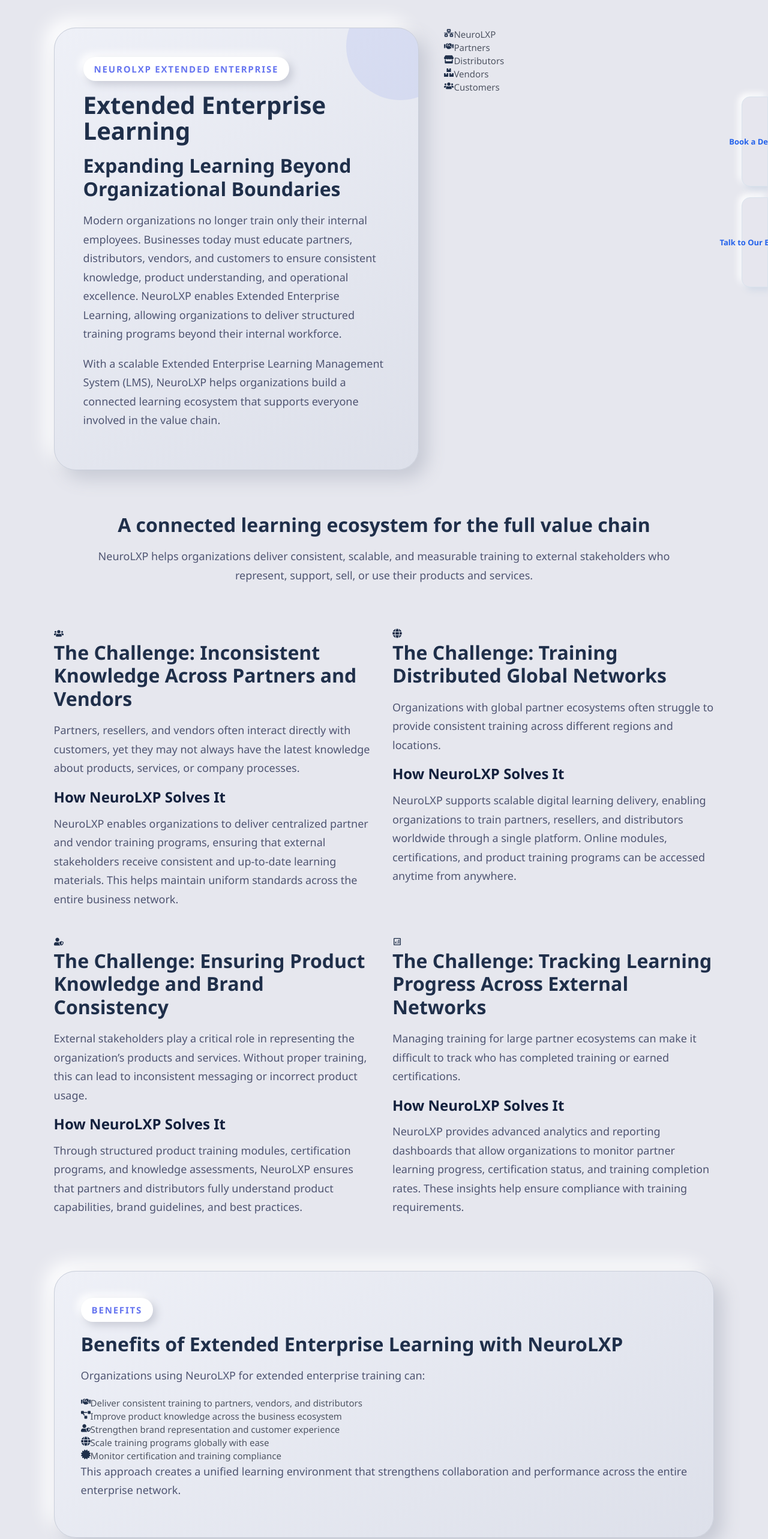
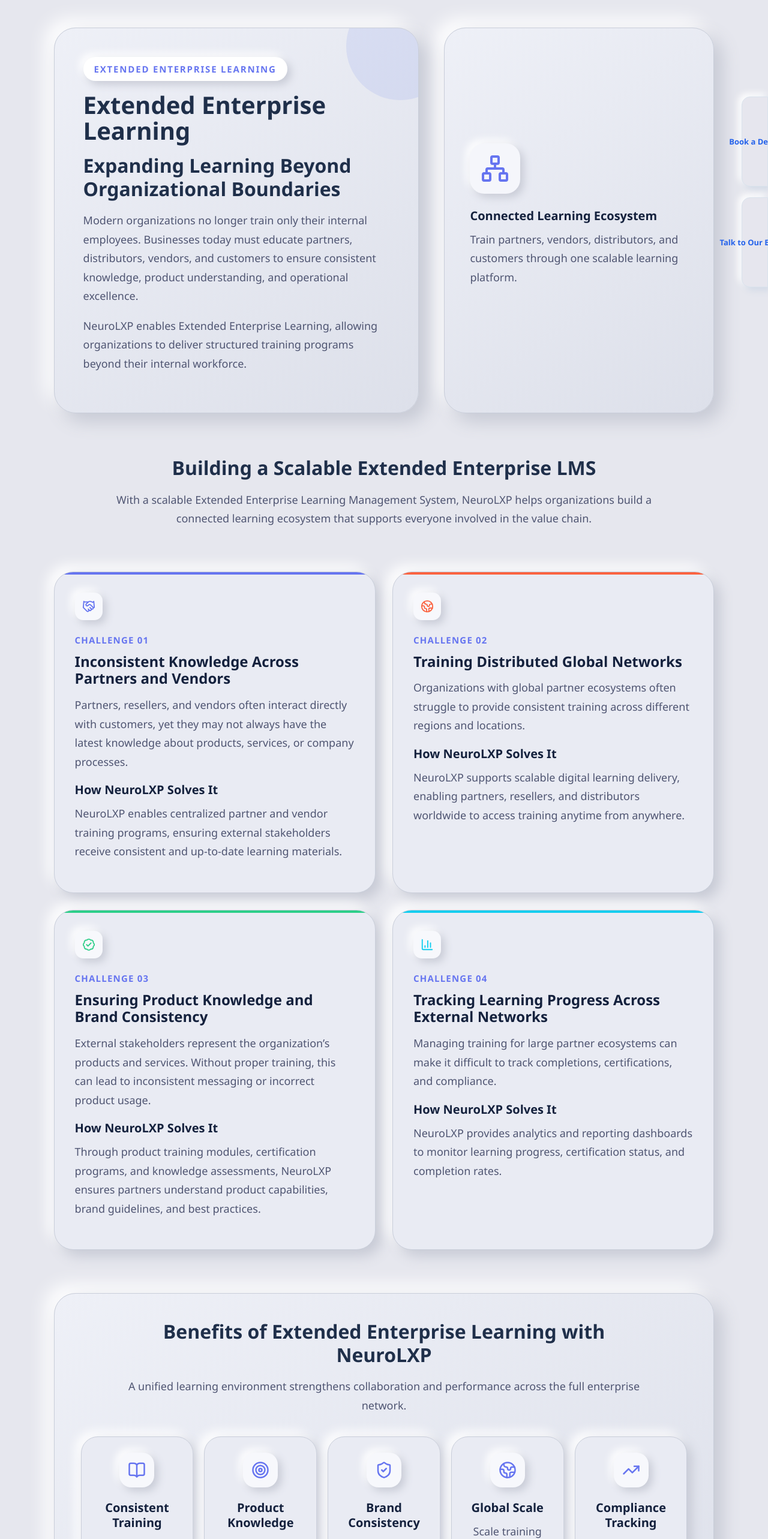
Before and after one commit to PRGEEQGlobalSolutionsPrivateLIT/LMS-Main-Pro, a Next.js app in the folder apps/learner-web/: page /Extended-Enterprise in a window 1280 px wide. Shown: the part 80-2646 px from the top of the page at 60% size. Built offline with nearby package versions, Linux system fonts and the light colour scheme.

Commit message:
Update page.tsx

```diff
--- a/apps/learner-web/app/Extended-Enterprise/page.tsx
+++ b/apps/learner-web/app/Extended-Enterprise/page.tsx
@@ -1,228 +1,187 @@
 import {
-  FaNetworkWired,
-  FaUsers,
-  FaGlobe,
-  FaHandshake,
-  FaCertificate,
-  FaChartLine,
-  FaBoxes,
-  FaStore,
-  FaUserShield,
-  FaProjectDiagram,
-} from "react-icons/fa";
-import { MdOutlineAnalytics, MdOutlineSchool } from "react-icons/md";
+  Network,
+  Users,
+  Globe2,
+  BadgeCheck,
+  BarChart3,
+  Handshake,
+  BookOpen,
+  Target,
+  ShieldCheck,
+  TrendingUp,
+  ArrowRight,
+} from "lucide-react";
 import "./ExtendedEnterpriseLearning.css";
 
-export default function Page() {
+export default function ExtendedEnterpriseLearning() {
   return (
     <main className="enterprise-page">
       <section className="enterprise-hero">
         <div className="enterprise-hero-content">
-          <span className="enterprise-badge">NeuroLXP Extended Enterprise</span>
-
+          <span className="enterprise-badge">Extended Enterprise Learning</span>
           <h1>Extended Enterprise Learning</h1>
-
           <h2>Expanding Learning Beyond Organizational Boundaries</h2>
-
           <p>
             Modern organizations no longer train only their internal employees.
             Businesses today must educate partners, distributors, vendors, and
             customers to ensure consistent knowledge, product understanding, and
-            operational excellence. NeuroLXP enables Extended Enterprise
-            Learning, allowing organizations to deliver structured training
-            programs beyond their internal workforce.
+            operational excellence.
           </p>
-
           <p>
-            With a scalable Extended Enterprise Learning Management System
-            (LMS), NeuroLXP helps organizations build a connected learning
-            ecosystem that supports everyone involved in the value chain.
+            NeuroLXP enables Extended Enterprise Learning, allowing organizations
+            to deliver structured training programs beyond their internal
+            workforce.
           </p>
         </div>
 
-        <div className="enterprise-visual">
-          <div className="network-center">
-            <FaNetworkWired />
-            <span>NeuroLXP</span>
-          </div>
-
-          <div className="network-items">
-            <div>
-              <FaHandshake />
-              <span>Partners</span>
-            </div>
-            <div>
-              <FaStore />
-              <span>Distributors</span>
-            </div>
-            <div>
-              <FaBoxes />
-              <span>Vendors</span>
-            </div>
-            <div>
-              <FaUsers />
-              <span>Customers</span>
-            </div>
-          </div>
+        <div className="enterprise-hero-panel">
+          <Network />
+          <h4>Connected Learning Ecosystem</h4>
+          <p>
+            Train partners, vendors, distributors, and customers through one
+            scalable learning platform.
+          </p>
         </div>
       </section>
 
       <section className="enterprise-intro">
-        <h2>A connected learning ecosystem for the full value chain</h2>
+        <h2>Building a Scalable Extended Enterprise LMS</h2>
         <p>
-          NeuroLXP helps organizations deliver consistent, scalable, and
-          measurable training to external stakeholders who represent, support,
-          sell, or use their products and services.
+          With a scalable Extended Enterprise Learning Management System,
+          NeuroLXP helps organizations build a connected learning ecosystem that
+          supports everyone involved in the value chain.
         </p>
       </section>
 
       <section className="enterprise-challenges">
-        <article className="enterprise-row">
-          <div className="enterprise-icon">
-            <FaUsers />
+        <article className="enterprise-card">
+          <div className="enterprise-card-icon">
+            <Handshake />
           </div>
-
           <div>
-            <h2>The Challenge: Inconsistent Knowledge Across Partners and Vendors</h2>
+            <span>Challenge 01</span>
+            <h3>Inconsistent Knowledge Across Partners and Vendors</h3>
             <p>
               Partners, resellers, and vendors often interact directly with
               customers, yet they may not always have the latest knowledge about
               products, services, or company processes.
             </p>
-
-            <h3>How NeuroLXP Solves It</h3>
+            <h4>How NeuroLXP Solves It</h4>
             <p>
-              NeuroLXP enables organizations to deliver centralized partner and
-              vendor training programs, ensuring that external stakeholders
-              receive consistent and up-to-date learning materials. This helps
-              maintain uniform standards across the entire business network.
+              NeuroLXP enables centralized partner and vendor training programs,
+              ensuring external stakeholders receive consistent and up-to-date
+              learning materials.
             </p>
           </div>
         </article>
 
-        <article className="enterprise-row">
-          <div className="enterprise-icon">
-            <FaGlobe />
+        <article className="enterprise-card">
+          <div className="enterprise-card-icon">
+            <Globe2 />
           </div>
-
           <div>
-            <h2>The Challenge: Training Distributed Global Networks</h2>
+            <span>Challenge 02</span>
+            <h3>Training Distributed Global Networks</h3>
             <p>
               Organizations with global partner ecosystems often struggle to
               provide consistent training across different regions and locations.
             </p>
-
-            <h3>How NeuroLXP Solves It</h3>
+            <h4>How NeuroLXP Solves It</h4>
             <p>
               NeuroLXP supports scalable digital learning delivery, enabling
-              organizations to train partners, resellers, and distributors
-              worldwide through a single platform. Online modules,
-              certifications, and product training programs can be accessed
+              partners, resellers, and distributors worldwide to access training
               anytime from anywhere.
             </p>
           </div>
         </article>
 
-        <article className="enterprise-row">
-          <div className="enterprise-icon">
-            <FaUserShield />
+        <article className="enterprise-card">
+          <div className="enterprise-card-icon">
+            <BadgeCheck />
           </div>
-
           <div>
-            <h2>The Challenge: Ensuring Product Knowledge and Brand Consistency</h2>
+            <span>Challenge 03</span>
+            <h3>Ensuring Product Knowledge and Brand Consistency</h3>
             <p>
-              External stakeholders play a critical role in representing the
-              organization’s products and services. Without proper training, this
-              can lead to inconsistent messaging or incorrect product usage.
+              External stakeholders represent the organization’s products and
+              services. Without proper training, this can lead to inconsistent
+              messaging or incorrect product usage.
             </p>
-
-            <h3>How NeuroLXP Solves It</h3>
+            <h4>How NeuroLXP Solves It</h4>
             <p>
-              Through structured product training modules, certification
-              programs, and knowledge assessments, NeuroLXP ensures that
-              partners and distributors fully understand product capabilities,
-              brand guidelines, and best practices.
+              Through product training modules, certification programs, and
+              knowledge assessments, NeuroLXP ensures partners understand product
+              capabilities, brand guidelines, and best practices.
             </p>
           </div>
         </article>
 
-        <article className="enterprise-row">
-          <div className="enterprise-icon">
-            <MdOutlineAnalytics />
+        <article className="enterprise-card">
+          <div className="enterprise-card-icon">
+            <BarChart3 />
           </div>
-
           <div>
-            <h2>The Challenge: Tracking Learning Progress Across External Networks</h2>
+            <span>Challenge 04</span>
+            <h3>Tracking Learning Progress Across External Networks</h3>
             <p>
               Managing training for large partner ecosystems can make it
-              difficult to track who has completed training or earned
-              certifications.
+              difficult to track completions, certifications, and compliance.
             </p>
-
-            <h3>How NeuroLXP Solves It</h3>
+            <h4>How NeuroLXP Solves It</h4>
             <p>
-              NeuroLXP provides advanced analytics and reporting dashboards that
-              allow organizations to monitor partner learning progress,
-              certification status, and training completion rates. These insights
-              help ensure compliance with training requirements.
+              NeuroLXP provides analytics and reporting dashboards to monitor
+              learning progress, certification status, and completion rates.
             </p>
           </div>
         </article>
       </section>
 
       <section className="enterprise-benefits">
-        <div className="benefits-heading">
-          <span className="enterprise-badge">Benefits</span>
+        <div className="enterprise-section-heading">
           <h2>Benefits of Extended Enterprise Learning with NeuroLXP</h2>
           <p>
-            Organizations using NeuroLXP for extended enterprise training can:
+            A unified learning environment strengthens collaboration and
+            performance across the full enterprise network.
           </p>
         </div>
 
-        <div className="benefits-grid">
+        <div className="enterprise-benefits-grid">
           <div>
-            <FaHandshake />
-            <span>Deliver consistent training to partners, vendors, and distributors</span>
+            <BookOpen />
+            <h4>Consistent Training</h4>
+            <p>Deliver consistent training to partners, vendors, and distributors.</p>
           </div>
 
           <div>
-            <FaProjectDiagram />
-            <span>Improve product knowledge across the business ecosystem</span>
+            <Target />
+            <h4>Product Knowledge</h4>
+            <p>Improve product knowledge across the business ecosystem.</p>
           </div>
 
           <div>
-            <FaUserShield />
-            <span>Strengthen brand representation and customer experience</span>
+            <ShieldCheck />
+            <h4>Brand Consistency</h4>
+            <p>Strengthen brand representation and customer experience.</p>
           </div>
 
           <div>
-            <FaGlobe />
-            <span>Scale training programs globally with ease</span>
+            <Globe2 />
+            <h4>Global Scale</h4>
+            <p>Scale training programs globally with ease.</p>
           </div>
 
           <div>
-            <FaCertificate />
-            <span>Monitor certification and training compliance</span>
+            <TrendingUp />
+            <h4>Compliance Tracking</h4>
+            <p>Monitor certification and training compliance.</p>
           </div>
         </div>
-
-        <p className="benefits-note">
-          This approach creates a unified learning environment that strengthens
-          collaboration and performance across the entire enterprise network.
-        </p>
       </section>
 
       <section className="enterprise-final">
-        <div className="final-visual">
-          <MdOutlineSchool />
-          <span>Image Placeholder</span>
-        </div>
-
         <div>
-          <span className="enterprise-badge">Extended Learning Network</span>
-
-          <h2>NeuroLXP — Empowering the Extended Enterprise Through Learning</h2>
-
+          <span className="enterprise-badge">NeuroLXP</span>
+          <h2>Empowering the Extended Enterprise Through Learning</h2>
           <p>
             With powerful training tools, scalable learning delivery, and
             advanced analytics, NeuroLXP helps organizations extend their
@@ -230,6 +189,14 @@ export default function Page() {
             enterprise network with knowledge and expertise.
           </p>
         </div>
+
+        <div className="enterprise-final-action">
+          <img
+          src="/pexels-divinetechygirl-1181435.jpg"
+          alt="Learners using digital learning resources"
+          className="placeholder-image"
+        />
+        </div>
       </section>
     </main>
   );
```
